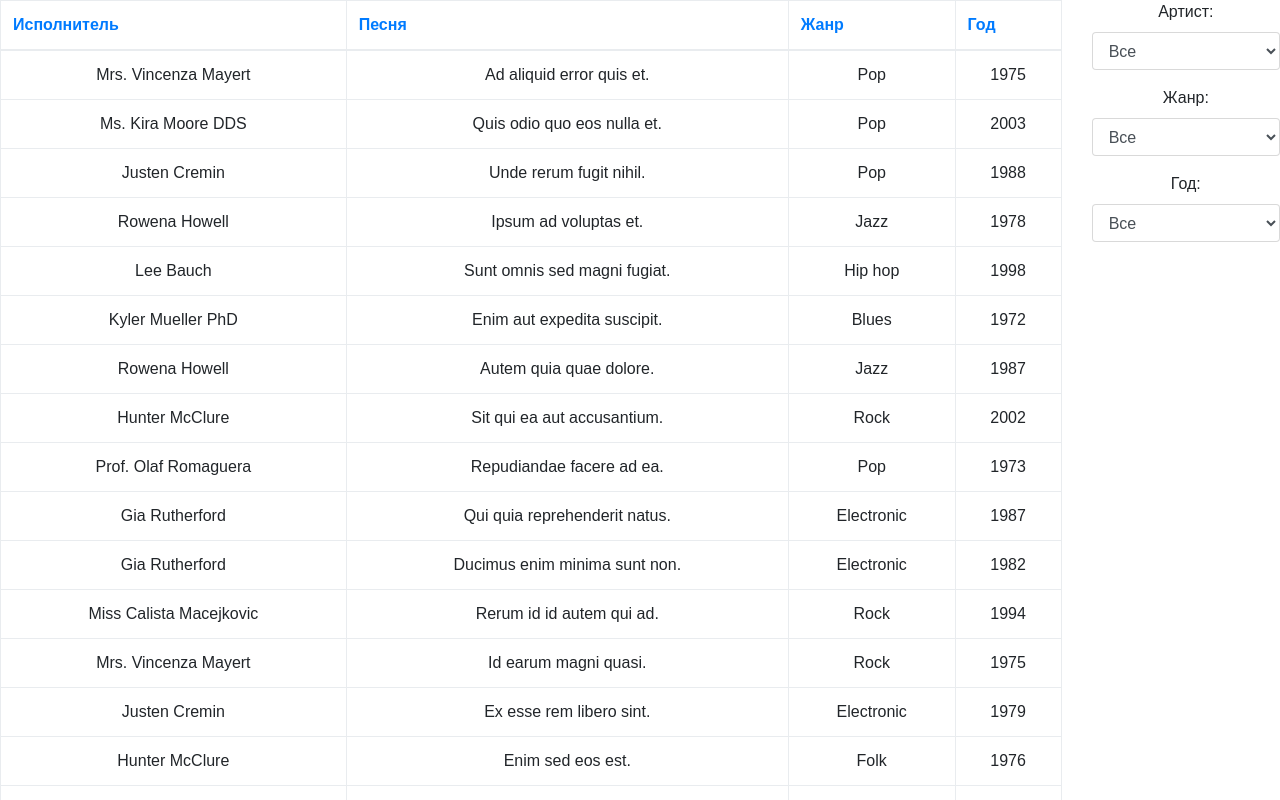
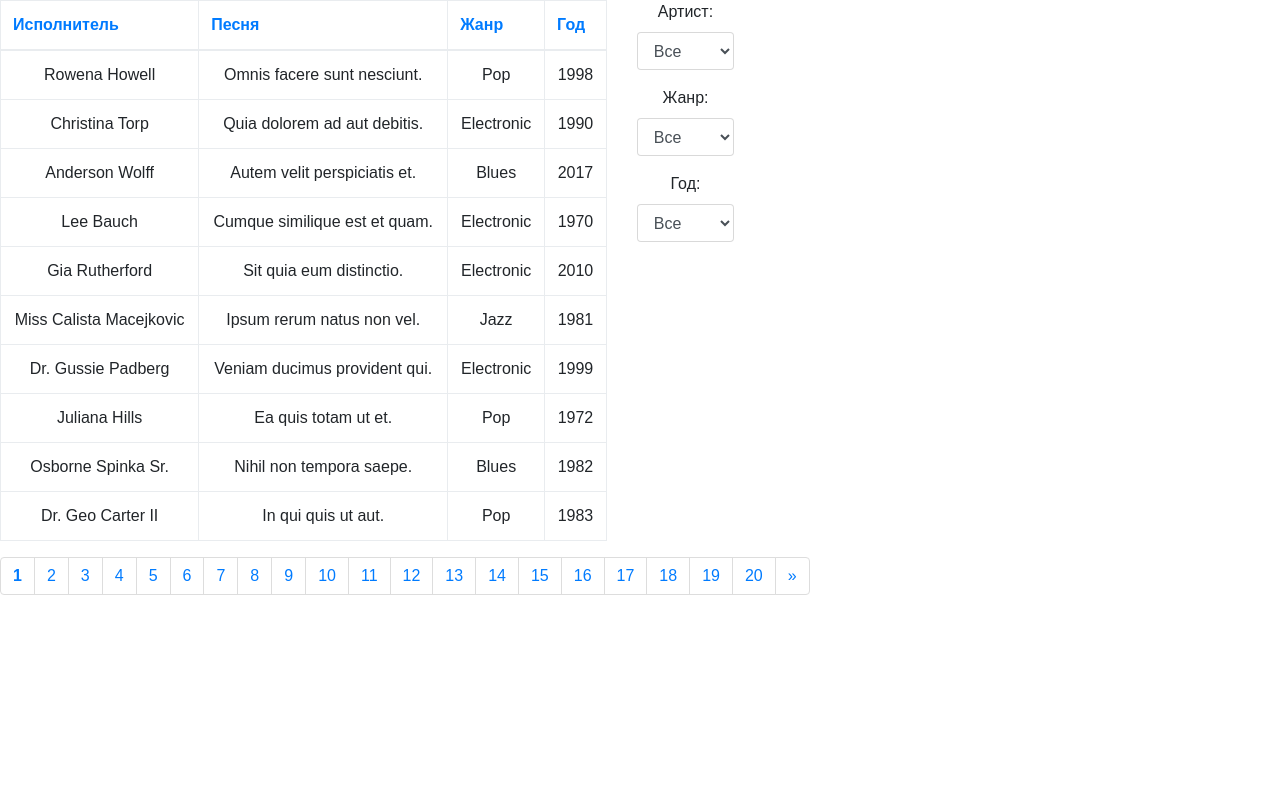
Before and after one commit to ipatiev/testwork, a React (Create React App) app: page / in a window 1280 px wide. Shown: the top 800 px of the page. Built offline with nearby package versions, Linux system fonts and the light colour scheme.

Commit message:
added composer

```diff
--- a/src/TracksPage.js
+++ b/src/TracksPage.js
@@ -6,7 +6,7 @@ import TrackTable from "./TrackTable";
 
 class TracksPage extends Component {
 
-    itemCountPerPage = 20;
+    itemCountPerPage = 10;
 
     constructor(props) {
         super(props);
@@ -77,6 +77,9 @@ class TracksPage extends Component {
         return (
             <div className="App">
                 <div className="row">
+                    <div className="col-md-7">
+
+                        <div className="row">
                             <div className="col-md-10">
                                 <TrackTable tracks={paginatedTracks} />
                             </div>
@@ -92,6 +95,10 @@ class TracksPage extends Component {
                         </div>
                         <Pagination itemCountPerPage={this.itemCountPerPage} totalCount={tracks.length}
                                     currentPage={this.state.page} onPageChange={this.onPageChange} />
+
+                    </div>
+                </div>
+
             </div>
         );
     }
```
Lines whose indentation alone changed are shown as unchanged.
